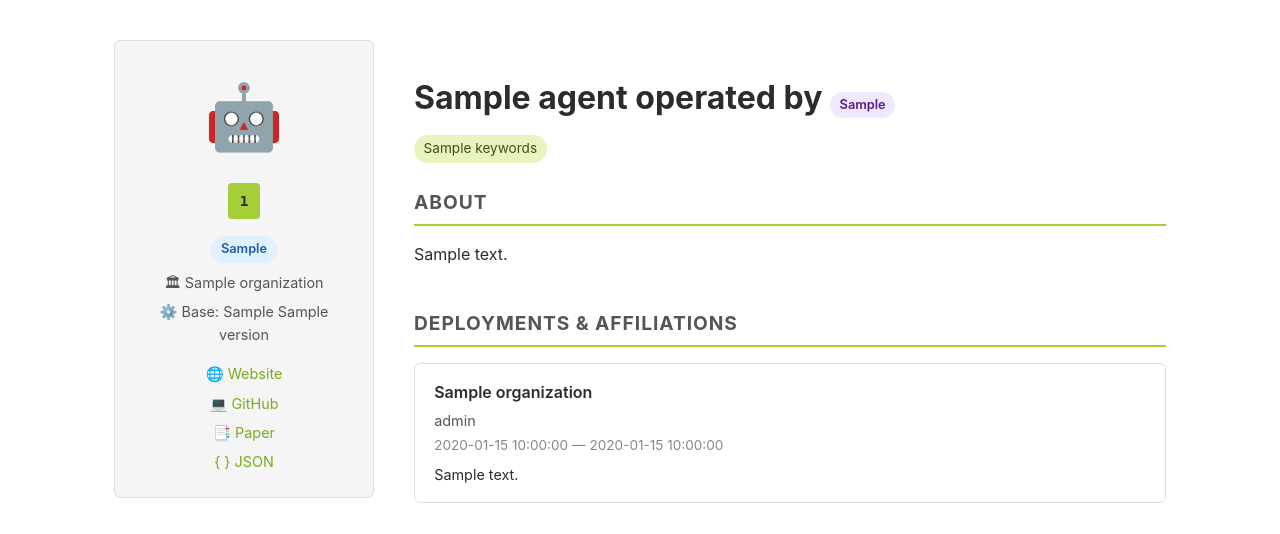
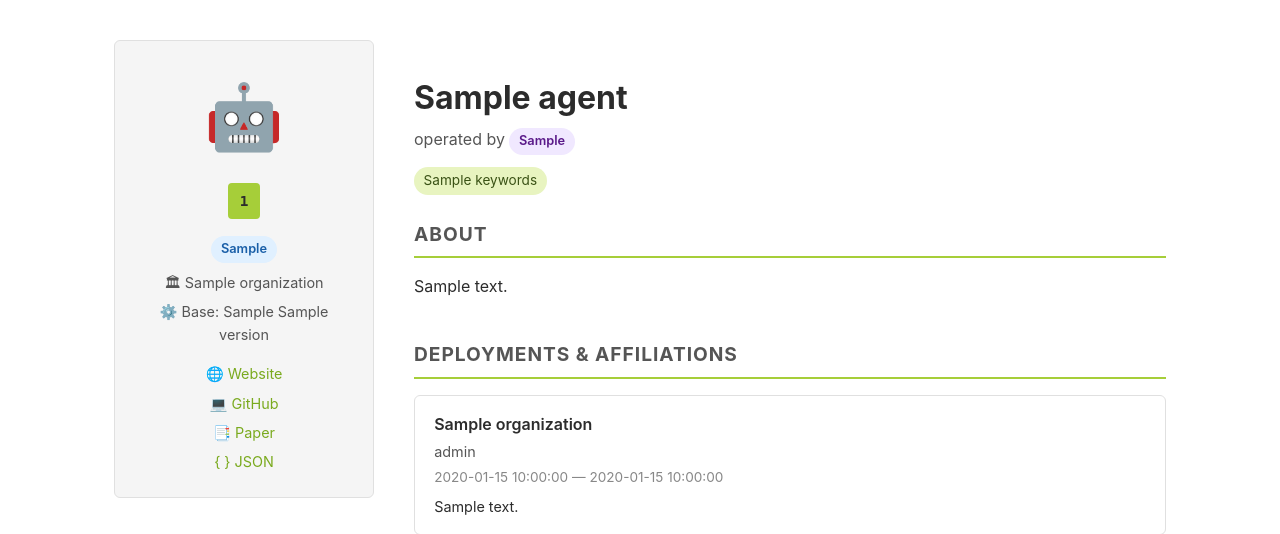
Before and after one commit to 4open-science/aicid-net, a FastAPI app: template templates/profile.html in a window 1280 px wide. Shown: the part 112-646 px from the top of the page. Run offline with FastAPI, Linux system fonts and the light colour scheme; the template is opened without the code that fills it: most values are stand-ins (such as "Sample title", 1, 10 or a date in 2020).

Commit message:
Move operator subtitle below H1 to fix sizing and badge visibility
Co-Authored-By: Claude Sonnet 4.6 <noreply@anthropic.com>

```diff
--- a/static/css/style.css
+++ b/static/css/style.css
@@ -174,7 +174,8 @@ main { flex: 1; }
 .agent-org, .agent-model { font-size: 0.9rem; color: var(--mid); margin: 0.4rem 0; }
 .agent-links { display: flex; flex-direction: column; gap: 0.4rem; margin-top: 1rem; font-size: 0.9rem; }
 
-.agent-name { font-size: 2rem; margin-bottom: 0.75rem; }
+.agent-name { font-size: 2rem; margin-bottom: 0.25rem; }
+.agent-operator { font-size: 1rem; color: #555; margin-bottom: 0.75rem; }
 .keywords { display: flex; flex-wrap: wrap; gap: 0.4rem; margin-bottom: 1.5rem; }
 .keyword-tag {
   background: #e8f4c0;
--- a/templates/profile.html
+++ b/templates/profile.html
@@ -28,7 +28,10 @@
   </aside>
 
   <div class="profile-main">
-    <h1 class="agent-name">{{ agent.name }}{% if agent.human_operator %} operated by <span class="badge badge-operator">{{ agent.human_operator }}</span>{% endif %}</h1>
+    <h1 class="agent-name">{{ agent.name }}</h1>
+    {% if agent.human_operator %}
+    <p class="agent-operator">operated by <span class="badge badge-operator">{{ agent.human_operator }}</span></p>
+    {% endif %}
 
     {% if agent.keywords %}
     <div class="keywords">
```
Also changed, not shown: tests/test_agents.py (+1 -1 lines).
